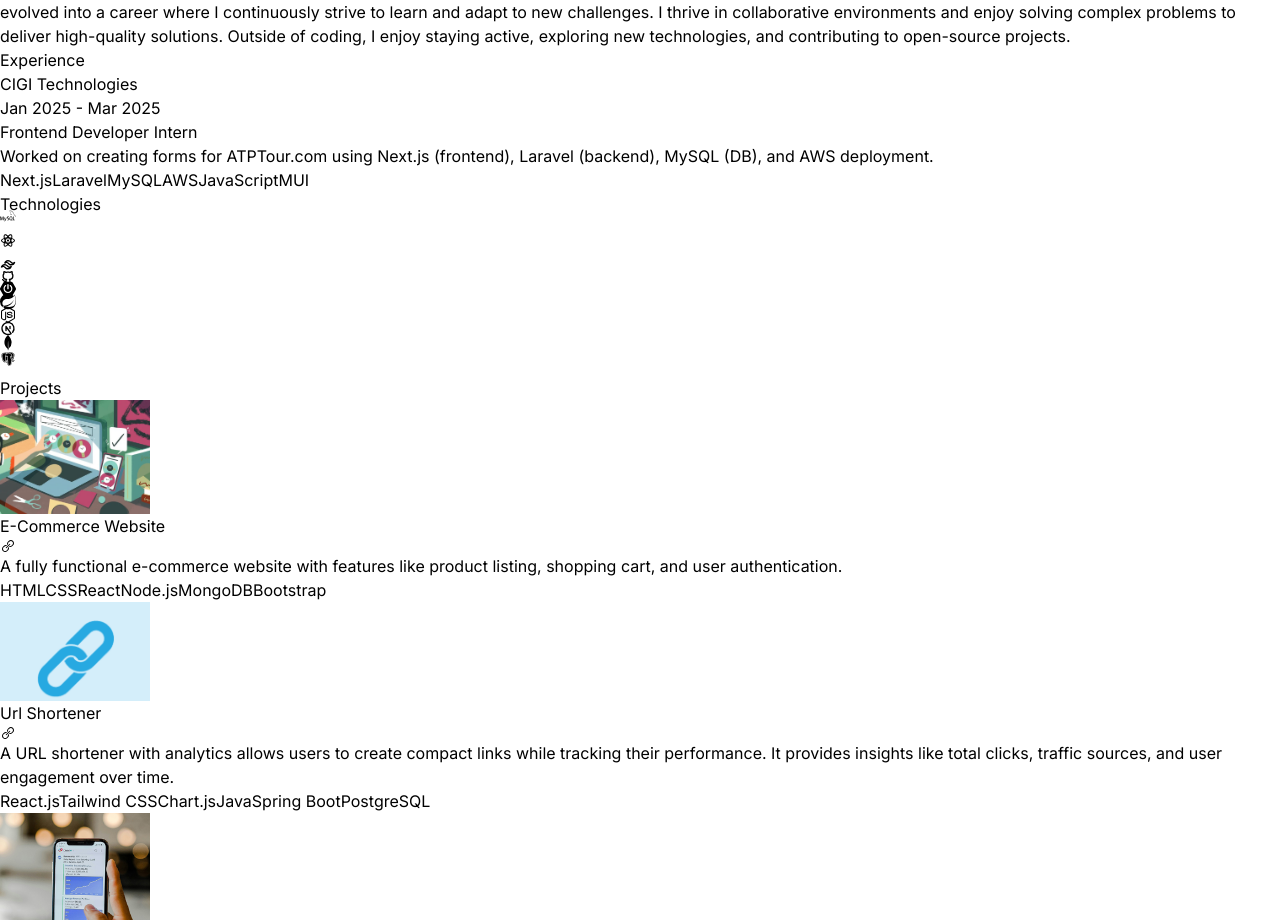
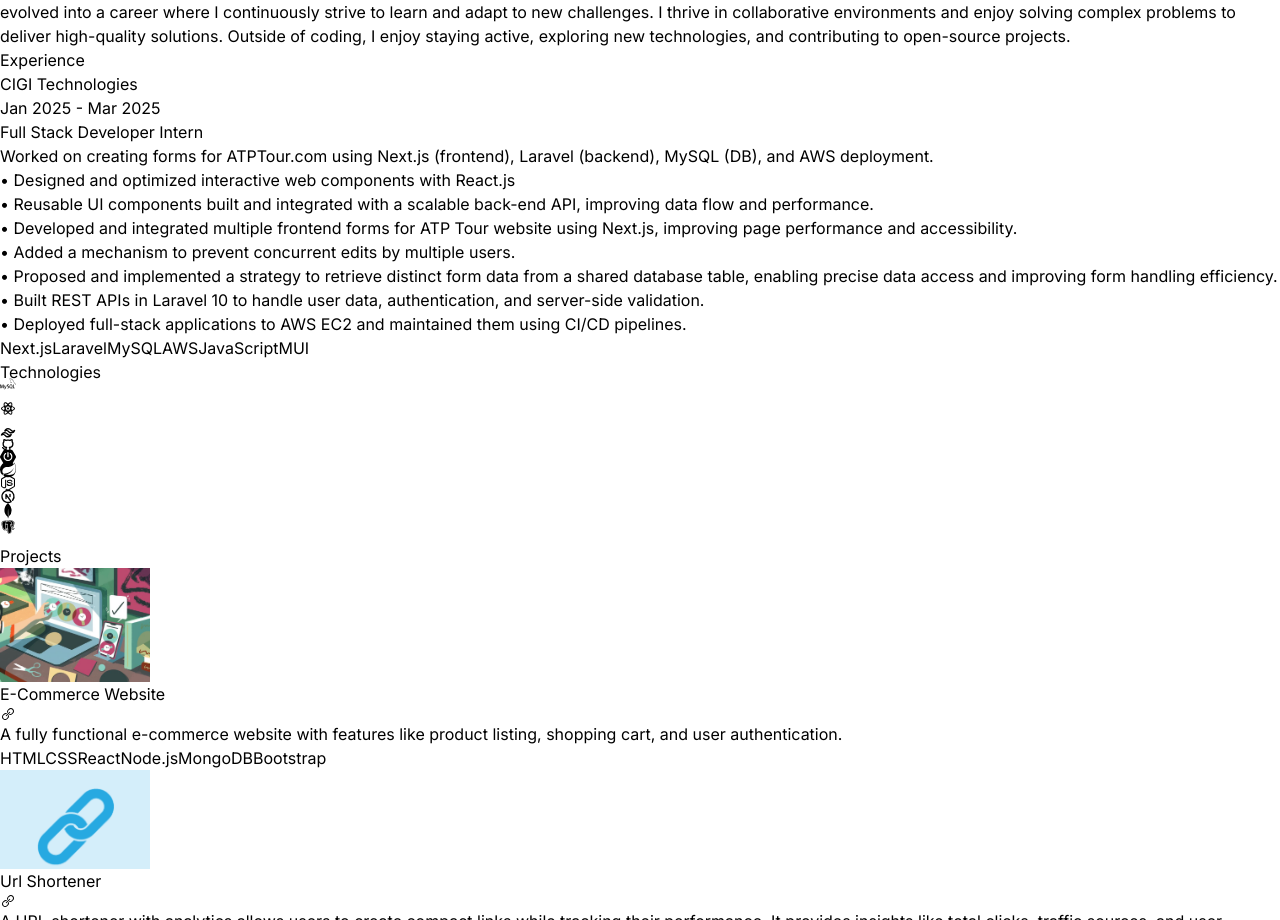
Before and after one commit to Nithinlinga/React-portfolio-Nithin, a React (Vite) app: page / in a window 1280 px wide. Shown: the part 2048-2968 px from the top of the page. Built offline with nearby package versions, Linux system fonts and the light colour scheme; the HTML template or start-up script is replaced by a standard one.

Commit message:
Update Experience.jsx

```diff
--- a/src/components/Experience.jsx
+++ b/src/components/Experience.jsx
@@ -4,20 +4,18 @@ import { motion } from 'framer-motion'
 const EXPERIENCES = [
   {
     company: 'CIGI Technologies',
-    role: 'Frontend Developer Intern',
+    role: 'Full Stack Developer Intern',
     duration: 'Jan 2025 - Mar 2025',
-    description:
-      'Worked on creating forms for ATPTour.com using Next.js (frontend), Laravel (backend), MySQL (DB), and AWS deployment.',
+    description: `Worked on creating forms for ATPTour.com using Next.js (frontend), Laravel (backend), MySQL (DB), and AWS deployment.
+• Designed and optimized interactive web components with React.js
+• Reusable UI components built and integrated with a scalable back-end API, improving data flow and performance.
+• Developed and integrated multiple frontend forms for ATP Tour website using Next.js, improving page performance and accessibility.
+• Added a mechanism to prevent concurrent edits by multiple users.
+• Proposed and implemented a strategy to retrieve distinct form data from a shared database table, enabling precise data access and improving form handling efficiency.
+• Built REST APIs in Laravel 10 to handle user data, authentication, and server-side validation.
+• Deployed full-stack applications to AWS EC2 and maintained them using CI/CD pipelines.`,
     technologies: ['Next.js', 'Laravel', 'MySQL', 'AWS', 'JavaScript', 'MUI']
-  },
-  // {
-  //   company: 'CIGroup',
-  //   role: 'Software Developer Intern',
-  //   duration: 'Oct 2024 - Dec 2024',
-  //   description:
-  //     'Contributed to enterprise-grade application modules involving dynamic form logic, autosave APIs, and PDF generation.',
-  //   technologies: ['React.js', 'Material UI', 'Axios', 'PDFMake']
-  // }
+  }
 ]
 
 const Experience = () => {
@@ -52,8 +50,12 @@ const Experience = () => {
               className='w-full max-w-xl lg:w-3/4'
             >
               <h4 className='mb-2 font-semibold'>{exp.role}</h4>
-              <p className='mb-4 text-neutral-400'>{exp.description}</p>
-              <div className='flex flex-wrap gap-2'>
+              {exp.description.split('•').map((line, i) => (
+                <p key={i} className='mb-2 text-neutral-400'>
+                  {line.trim() && (i === 0 ? line.trim() : `• ${line.trim()}`)}
+                </p>
+              ))}
+              <div className='flex flex-wrap gap-2 mt-4'>
                 {exp.technologies.map((tech, i) => (
                   <span
                     key={i}
```
